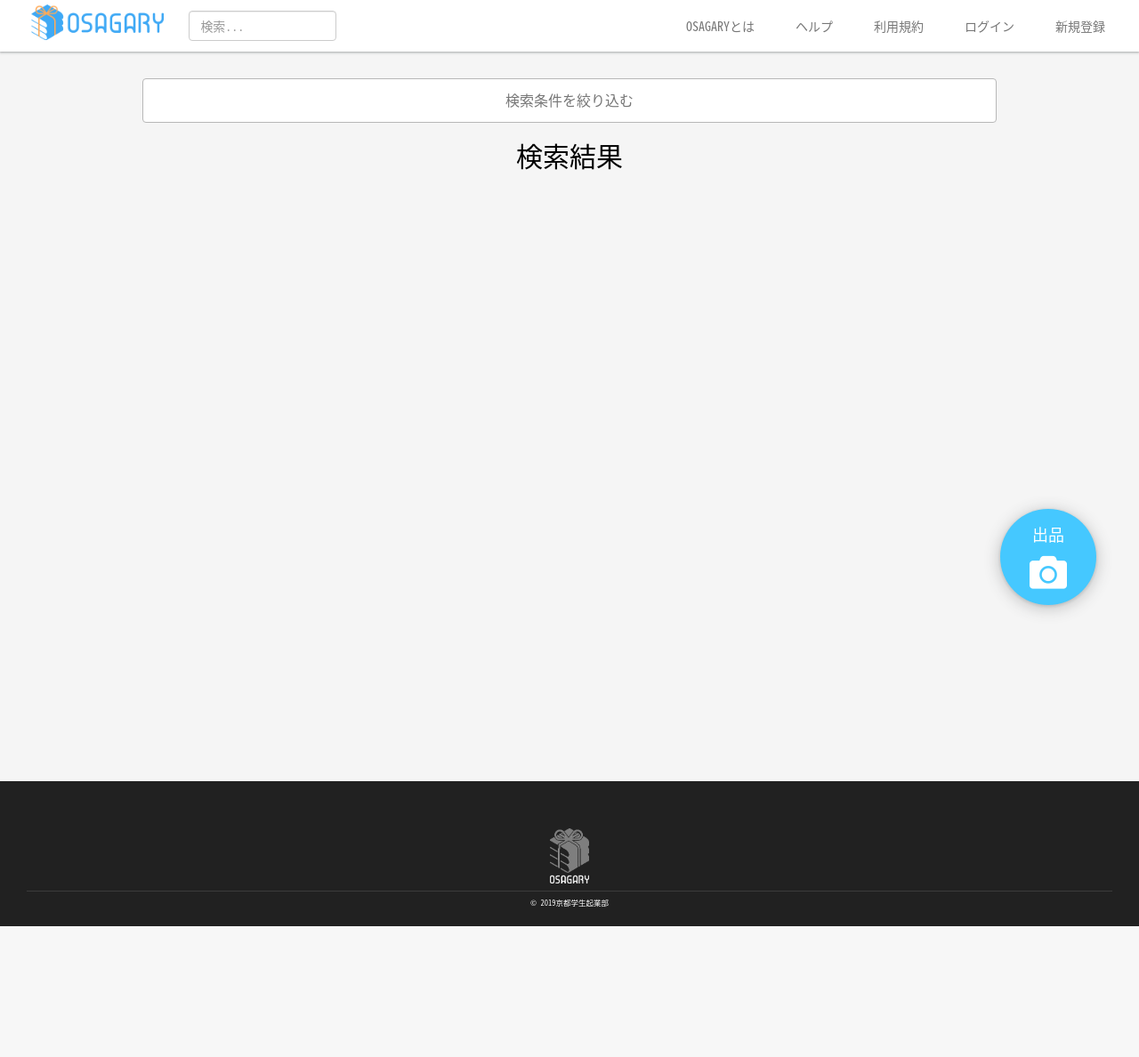
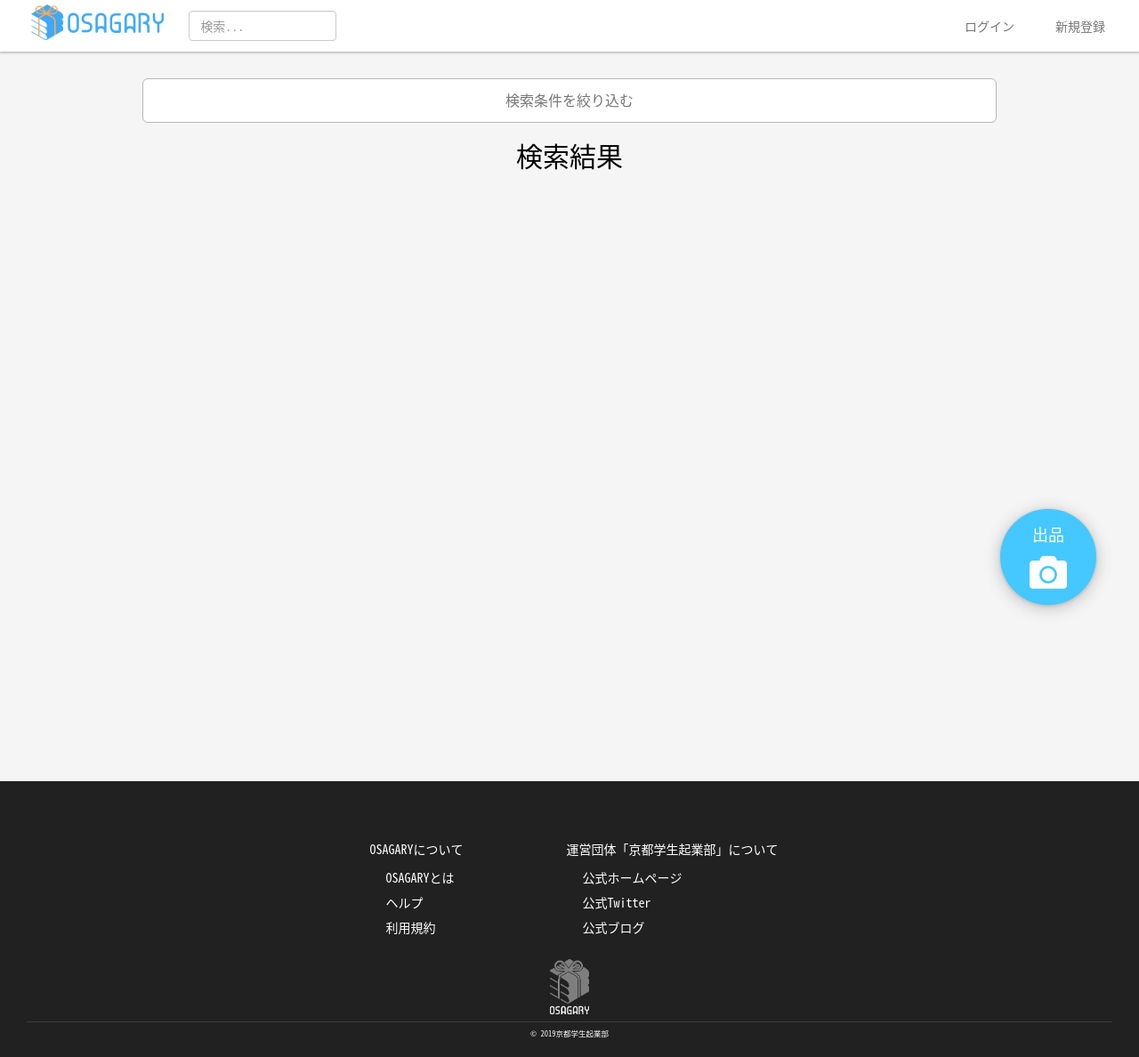
Before and after one commit to kit-kigyobu/kit-merukari, a Rails app: page /posts/search in a window 1280 px wide. Shown: the whole page at 89% size. Before the commit the page ends 1041 px from the top, so only its background shows below. Run offline with Rails 7, Linux system fonts and the light colour scheme; data comes from the database, SQL or seed files in the repository; data that the repository does not hold is empty; style sheets or scripts are compiled from the project's sources; some libraries are stand-ins or nearby versions.

Commit message:
[develop] add footer menu

```diff
--- a/app/assets/stylesheets/application.scss
+++ b/app/assets/stylesheets/application.scss
@@ -200,7 +200,7 @@ section {
 
 .button {
     z-index: 99;
-    border-radius: 5px;
+    border-radius: 6px;
     border: 0px solid transparent;
     text-align: center;
     box-sizing: border-box;
@@ -487,7 +487,7 @@ section {
     margin: 10px 0px;
     padding: 12px 16px;
     vertical-align: middle;
-    border-radius: 4px;
+    border-radius: 6px;
     box-sizing: border-box;
     -webkit-transition: border-color ease-in-out .15s, -webkit-box-shadow ease-in-out .15s;
     -o-transition: border-color ease-in-out .15s, box-shadow ease-in-out .15s;
--- a/app/views/layouts/_footer.html.erb
+++ b/app/views/layouts/_footer.html.erb
@@ -1,4 +1,39 @@
 <footer class="pageFoot">
+    <div class="footer-upper">
+        <nav>
+            <ul>
+			    <li class="footer-cell">
+    				<h2>OSAGARYについて</h2>
+					<ul>
+                        <li>
+                            <%= link_to("OSAGARYとは", "/about" ) %>
+                        </li>
+                        <li>
+                            <%= link_to("ヘルプ", "/help") %>
+                        </li>
+                        <li>
+                            <%=link_to("利用規約","/policy")%>
+                        </li>
+					</ul>
+				</li>
+			  	<li class="footer-cell">
+					<h2>運営団体「京都学生起業部」について</h2>
+					<ul>
+						<li>
+							<%=link_to("公式ホームページ","https://www.kit-kigyobu.com/")%>
+                    	</li>
+						<li>
+                            <%=link_to("公式Twitter","https://twitter.com/kigyo_bu")%>
+						</li>
+						<li>
+                            <%=link_to("公式ブログ","https://kigyobuproject.hatenablog.com/")%>
+						</li>
+					</ul>
+            	</li>
+			</ul>
+        </nav>
+    </div>
+
     <div class="footer-bottom">
         <div class="kigyologo">
             <%= link_to image_tag("/assets/logo_mt_w.png", :class=>"logo logo_mono"), "/" %>
--- a/app/views/layouts/application.html.erb
+++ b/app/views/layouts/application.html.erb
@@ -35,15 +35,6 @@
             </li>
           </ul>
           <ul class="nav navbar-nav navbar-right">
-            <li>
-              <%= link_to("OSAGARYとは", "/about" ) %>
-            </li>
-            <li>
-              <%= link_to("ヘルプ", "/help") %>
-            </li>
-            <li>
-            <%=link_to("利用規約","/policy")%>
-            </li>
 
             <% if @current_user %>
             <!-- ログイン後、ユーザ登録がされているとき -->
```
Also changed, not shown: other parts of app/assets/stylesheets/application.scss (+41 -80 lines).
